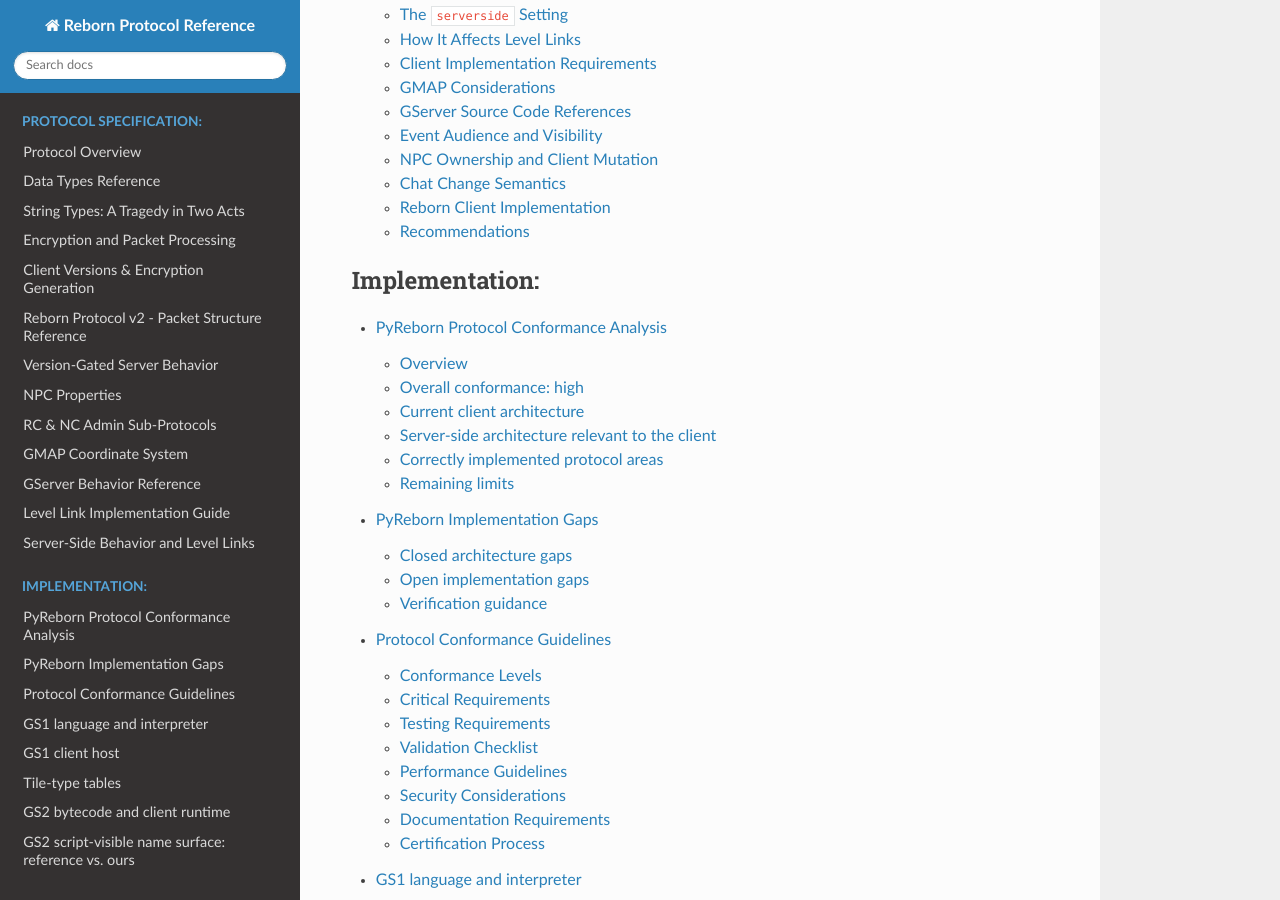
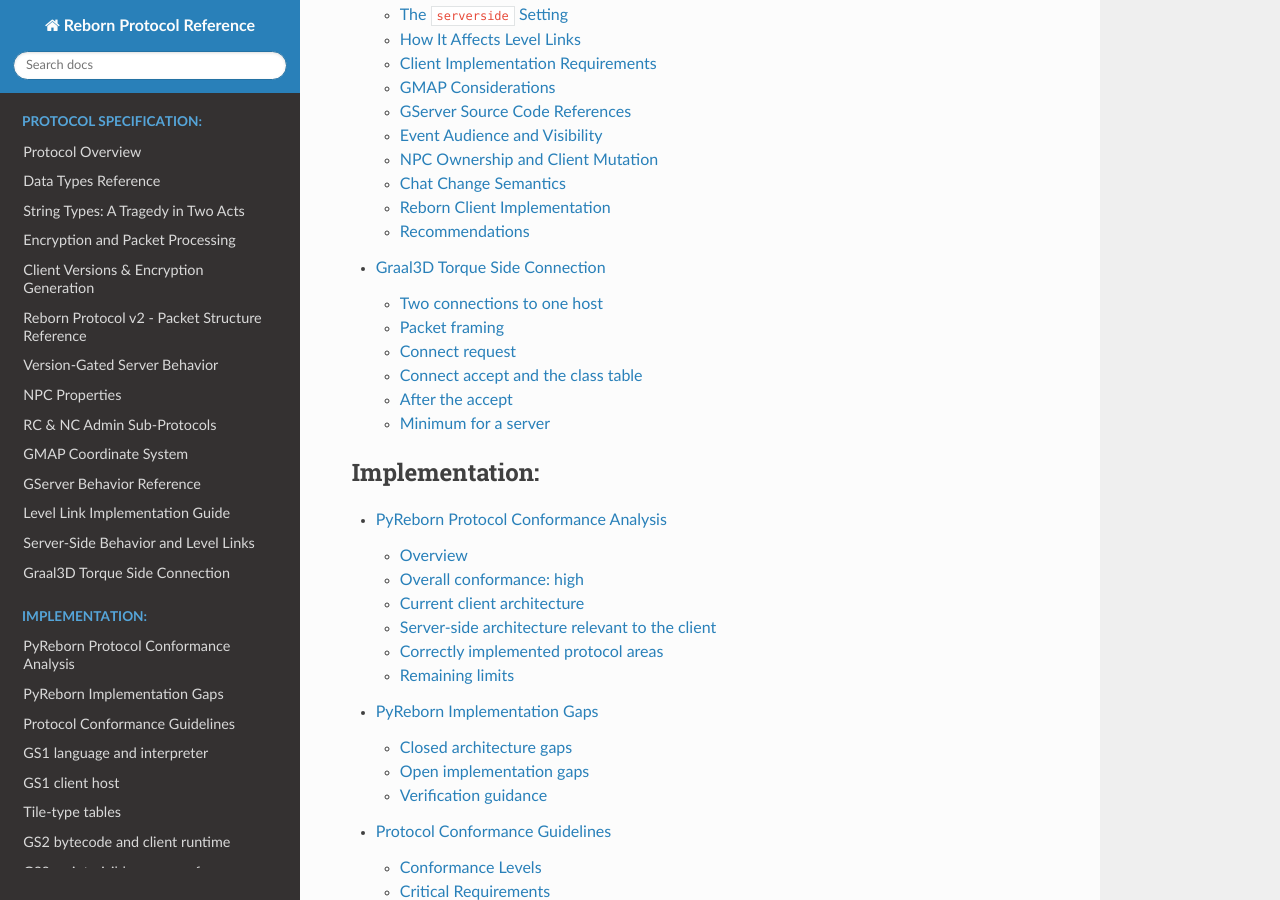
Before and after one commit to hosler/reborn-protocol-docs, a Sphinx documentation site: the page built from docs/index.rst, in a window 1280 px wide and 900 px high, scrolled down 3658 px. Built offline with Sphinx 7.4.7 and the Read the Docs theme 3.1.0, drawn with Linux system fonts in a browser that asks for light colours; part of the change alters nothing that is shown.

Commit message:
Add Graal3D Torque side connection page
Documents the second (Torque UDP, listed port + 1) connection that the
3.04-5.12 clients open to a "3 " server: info packet types, the connect
request by build, the Graal class-name table in the accept, and the
minimum a server must answer.

Co-Authored-By: Claude Opus 5.5 <noreply@anthropic.com>
Claude-Session: https://claude.ai/code/session_01UG2SqjaqQT1odsYRASRQct

````diff
--- a/docs/index.rst
+++ b/docs/index.rst
@@ -29,6 +29,7 @@ implementation guidelines for Reborn servers and clients.
    protocol/gserver-behavior
    protocol/level-link-implementation
    protocol/serverside-behavior
+   protocol/graal3d-torque
 
 .. toctree::
    :maxdepth: 2
--- /dev/null
+++ b/docs/protocol/graal3d-torque.md
@@ -0,0 +1,152 @@
+# Graal3D Torque Side Connection
+
+The Graal clients from 3.04 to 5.12 are built on the Torque Game Engine (TGE 1.x). When
+such a client joins a 3D server, it opens a second connection: a Torque UDP connection
+next to the normal Graal TCP login. This page describes that second connection. The
+5.24r3 and later clients have no 3D side.
+
+**Sources**: Graal_analysis
+[`torque/network.md`](https://github.com/squirelworks/Graal_analysis/blob/main/torque/network.md)
+and
+[`torque/wire-by-build.md`](https://github.com/squirelworks/Graal_analysis/blob/main/torque/wire-by-build.md).
+These notes have static reads of the 3.04, 3.153, 4.04r2, 4.20r6 and 5.12 clients, and a
+lab capture of the real 5.12 client that completes the handshake against a test server.
+
+## Two connections to one host
+
+The server list marks a 3D server with a `"3 "` prefix on its name. When the user picks
+such a server, the client:
+
+1. Removes the two-character prefix.
+2. Starts the Torque side. It connects over UDP to **listed port + 1**.
+3. Opens the normal Graal TCP connection to the listed port and logs in as usual. The TCP
+   login is the same as for a 2D server.
+
+So a Graal3D server is two servers on one host: a GServer on TCP port *P* and a Torque
+server on UDP port *P* + 1. The client's own UDP port is random, unless the preference
+`$pref::Graal::fixedport` is set. Then the client uses `fixedudpport` (default 14899).
+
+The 3D connection lives only as long as the TCP connection. When the TCP side closes, the
+client shows "You have been disconnected from the game server." and sends a Torque
+disconnect (`0x26`).
+
+## Packet framing
+
+The framing is stock TGE 1.x `NetInterface`. All integers are little-endian. The first bit
+of a datagram gives the kind:
+
+- **1**: a data packet for an established connection (Torque's notify protocol: sequence
+  numbers, acks, then events, ghost updates and moves in a `BitStream`).
+- **0**: an "info" packet. The first byte is the type:
+
+| Type | Name | Direction | Body |
+|---|---|---|---|
+| `0x1A` | ConnectChallengeRequest | C→S | U32 connect sequence |
+| `0x1C` | ConnectChallengeReject | S→C | the Graal clients do not handle it |
+| `0x1E` | ConnectChallengeResponse | S→C | U32 sequence, 4 × U32 address digest |
+| `0x20` | ConnectRequest | C→S | U32 sequence, 4 × U32 digest, string class name `GameConnection`, then the connect-request fields below |
+| `0x22` | ConnectReject | S→C | U32 sequence, string reason |
+| `0x24` | ConnectAccept | S→C | U32 sequence, the class table (3.153 and later), U32 protocol |
+| `0x26` | Disconnect | both | U32 sequence, string reason |
+
+Types below `0x17` go to the master-server and LAN query handler.
+
+Strings in info packets use Torque `writeString`: one flag bit (1 = Huffman coded with
+Torque's fixed character-frequency tree, 0 = raw), a U8 length, then the codes or bytes.
+After the type byte, an info packet is a bit stream, so the fields after the first string
+are not byte-aligned.
+
+## Connect request
+
+`NetConnection::writeConnectRequest` writes the net class group (U32, 0 = game) and the
+class CRC for that group (U32). Then `GameConnection::writeConnectRequest` writes:
+
+| Field | 3.04 | 3.153 | 4.04r2 | 4.20r6 | 5.12 |
+|---|---|---|---|---|---|
+| game string | `Torque Game Engine Demo` | `Graal3D` | `Graal3D` | `Graal3D` | `Graal3D` |
+| U32 current protocol | 9 | 19 | 19 | 21 | 24 |
+| U32 minimum protocol | 9 | 19 | 19 | 21 | 24 |
+| string join password | server password | not traced | account password | not traced | account password |
+| U32 argc (≤ 16), then argc strings | script args | not traced | 2: account, nickname | not traced | 2: account, nickname |
+
+- The join password is the account password **in clear**. Torque adds no encryption.
+- The class CRC is not computed. In 4.04r2 and 5.12 the CRC table is static data
+  `{0xFFFFFFFF, 0, 0, 0}` that nothing writes to. Group 0 always sends `0xFFFFFFFF`.
+
+The 5.12 server-side reader rejects a request in these cases:
+
+| Condition | Reason code |
+|---|---|
+| game string is not `Graal3D` | `CHR_GAME` |
+| client current protocol < 24 | `CHR_PROTOCOL_LESS` |
+| client minimum protocol > 24 | `CHR_PROTOCOL_GREATER` |
+| argc > 16 | `CR_INVALID_ARGS` |
+
+## Connect accept and the class table
+
+In stock TGE the accept body is one U32, the server's protocol. From 3.153 on, the Graal
+clients read a **class-name table** before that U32:
+
+```
+repeat while readFlag() == 1:
+    U12     class type        (5.12: 0 = net object, 1 = net event)
+    U12     server class id   (0..255)
+    string  class name        (Huffman string, for example "NetStringEvent")
+U32  protocol                 (must match the client's protocol exactly)
+```
+
+The client maps each server id to its own class with that name. Ghost and event class ids
+on the wire are then the **server's** ids, sent in 12 bits. This replaces Torque's fixed
+class numbering, which is why the class CRC no longer matters.
+
+- 3.153 and 4.04r2 use three types: object, datablock and event.
+- 4.20r6 and 5.12 use two types: object and event.
+- 3.04 has no table (stock TGE).
+
+An accept with an empty table (one 0 bit) and protocol 24 is enough to get a real 5.12
+client to "Connection established". An accept in the stock layout, without the table bit,
+is read one bit off. The client reads protocol 12 and silently rejects it.
+
+The client accepts only its own protocol: exactly 24 for 5.12, 21 for 4.20r6, 19 for
+4.04r2 and 3.153, and 9 for 3.04. Any other value gives `CHR_PROTOCOL`.
+
+### Networked classes in 4.20r6 and 5.12
+
+| Type | Classes |
+|---|---|
+| object (0) | `Camera`, `DynamicGrass`, `DynamicGrassReplicator`, `DynamicShapeReplicator`, `GameObject`, `Sky`, `Sun`, `TerrainBlock`, `WaterBlock`, `fxSunLight`. 4.20r6 also has `SimpleNetObject` and `twSurfaceReference` |
+| event (1) | `BigDataChunkEvent`, `BigDataStartEvent`, `ConnectionMessageEvent`, `GhostAlwaysObjectEvent`, `NetStringEvent`, `RemoteCommandEvent`, `RequestReloadEvent` (C→S), `TerrainChunkEvent`, `TerrainRequestUpdatesEvent` (C→S). 4.20r6 also has `SimpleMessageEvent` |
+
+`BigDataStartEvent` and `BigDataChunkEvent` are Graal additions. They carry Graal text and
+scripts over the Torque connection.
+
+## After the accept
+
+Data packets use the stock Torque `ConnectionProtocol` header. Mission download uses the
+`MissionStartPhaseN` and `MissionStartPhaseNAck` remote commands:
+
+| Build | Phases |
+|---|---|
+| 3.153, 4.04r2 (stock TGE game layer) | 1 "Download Datablocks & Targets", 2 "Download Ghost Objects", 3 "Mission Lighting" |
+| 5.12 | 1 "Download Ghost Objects", 2 "Mission Lighting" (no datablocks) |
+
+In 5.12 these steps raise the GS2 event `onGraal3DLoginStep`.
+
+The 5.12 `GameConnection` packets differ from stock TGE. The client sends no `Move`
+structures. It always reports the control object's position (3 × F32) and, when it
+controls that object, the object's own packet data. The server sends a U32 server time
+with the control object.
+
+## Minimum for a server
+
+To get a real 5.12 client connected:
+
+1. Answer `0x1A` with `0x1E`. Echo the sequence and send any digest that the server can
+   check later.
+2. Accept a `0x20` with class group 0, CRC `0xFFFFFFFF`, game string `Graal3D` and
+   protocol 24/24. Check the join password against the account.
+3. Reply `0x24` with the sequence, the class table (every object and event class the
+   server will send, by name), a 0 bit, and protocol 24.
+4. Keep the Graal TCP connection alive. If it closes, the client drops the 3D connection.
+
+For 4.04r2 clients use protocol 19 and the three-type class table.
````
